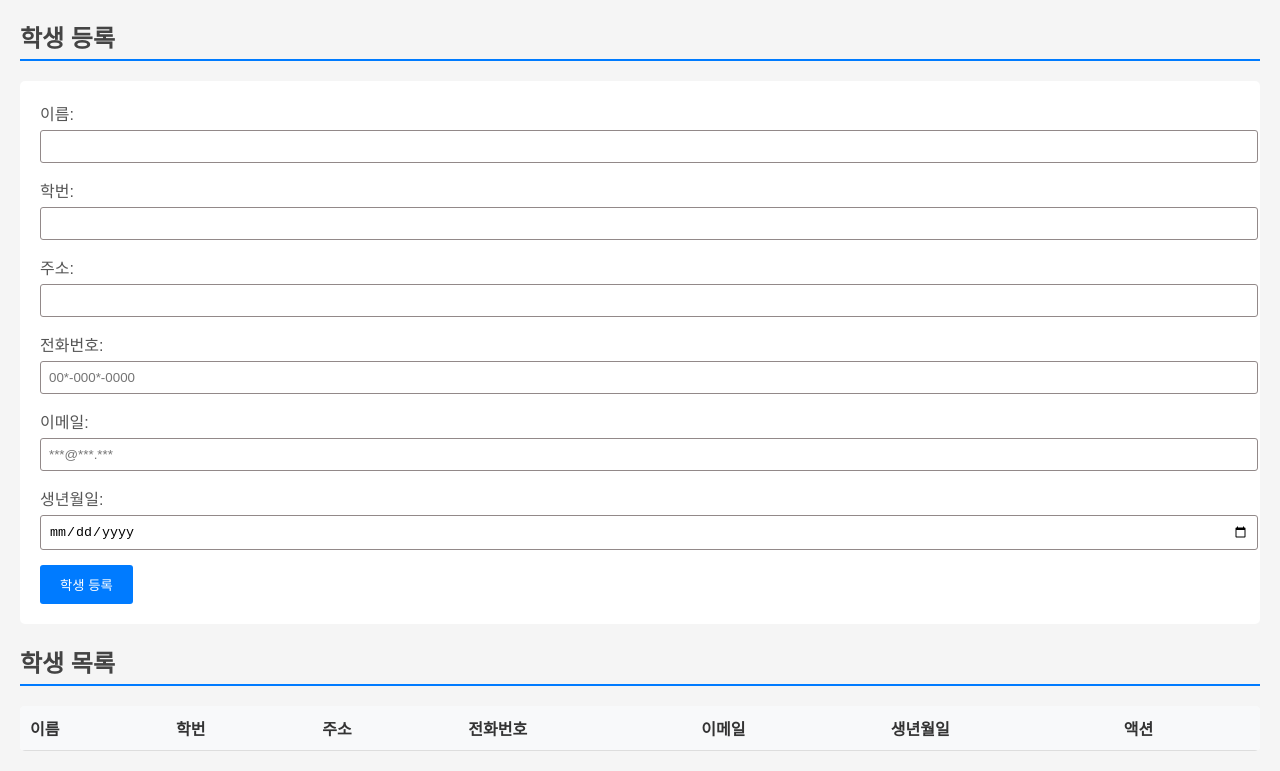
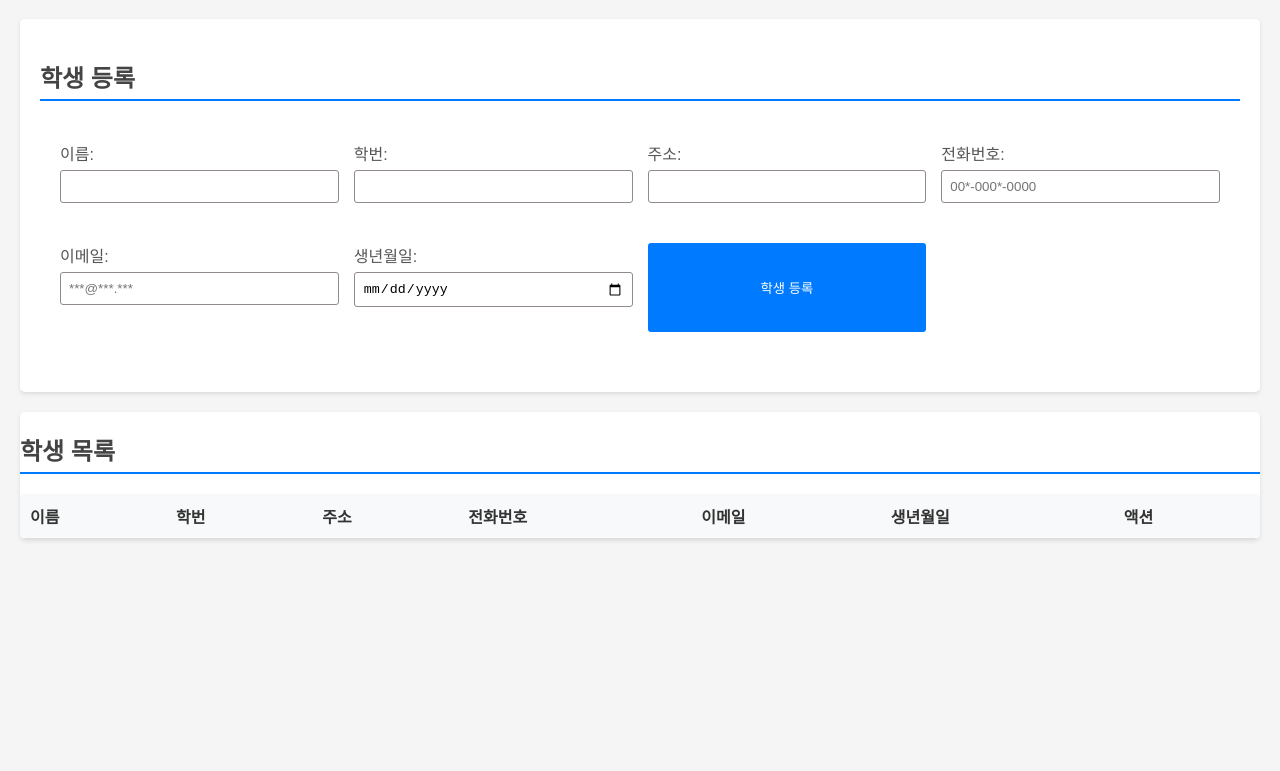
Before and after one commit to J-millar99/SK_Rookies_Frontend, a plain HTML site: page 0student_book_client/student/student-client-step03.html in a window 1280 px wide. Shown: the part 90-861 px from the top of the page. After the commit the page ends 800 px from the top, so only its background shows below. Drawn offline with Linux system fonts and the light colour scheme.

Commit message:
css update

```diff
--- a/0student_book_client/student/css/form.css
+++ b/0student_book_client/student/css/form.css
@@ -1,83 +1,188 @@
+/* body 태그에 전체 페이지의 기본 스타일을 설정합니다 */
 body {
-  font-family: Arial, sans-serif; /* 글꼴을 Arial로 설정, Arial이 없으면 기본 sans-serif 글꼴 사용 */
-  margin: 0; /* 브라우저 기본 여백(margin) 제거 */
-  padding: 20px; /* 페이지 전체에 20픽셀의 안쪽 여백(padding) 추가 */
-  background-color: #f5f5f5; /* 배경색을 연한 회색으로 설정 */
+  font-family: Arial, sans-serif;
+  /* 글꼴을 Arial로 설정, Arial이 없으면 기본 sans-serif 글꼴 사용 */
+  margin: 0;
+  /* 브라우저 기본 여백(margin) 제거 */
+  padding: 20px;
+  /* 페이지 전체에 20픽셀의 안쪽 여백(padding) 추가 */
+  background-color: #f5f5f5;
+  /* 배경색을 연한 회색으로 설정 */
 }
+
 /* 메인 제목(h1)의 스타일을 설정합니다 */
 h1 {
-  color: #333; /* 텍스트 색상을 진한 회색으로 설정 */
-  text-align: center; /* 텍스트를 중앙 정렬 */
+  color: #333;
+  /* 텍스트 색상을 진한 회색으로 설정 */
+  text-align: center;
+  /* 텍스트를 중앙 정렬 */
 }
 
 /* 부제목(h2)의 스타일을 설정합니다 */
 h2 {
-  color: #444; /* 텍스트 색상을 중간 회색으로 설정 */
-  border-bottom: 2px solid #007bff; /* 제목 아래에 2픽셀 두께의 파란색 밑줄 추가 */
-  padding-bottom: 5px; /* 밑줄과 텍스트 사이에 5픽셀 간격 추가 */
+  color: #444;
+  /* 텍스트 색상을 중간 회색으로 설정 */
+  border-bottom: 2px solid #007bff;
+  /* 제목 아래에 2픽셀 두께의 파란색 밑줄 추가 */
+  padding-bottom: 5px;
+  /* 밑줄과 텍스트 사이에 5픽셀 간격 추가 */
 }
+
 /* 폼(form) 요소의 스타일을 설정합니다 */
 form {
-  background-color: white; /* 폼 배경색을 흰색으로 설정 */
-  padding: 20px; /* 폼 안쪽에 20픽셀의 여백 추가 */
-  border-radius: 5px; /* 폼 모서리를 5픽셀만큼 둥글게 만듦 */
-  margin-bottom: 20px; /* 폼 아래에 20픽셀의 외부 여백 추가 */
+  background-color: white;
+  /* 폼 배경색을 흰색으로 설정 */
+  padding: 20px;
+  /* 폼 안쪽에 20픽셀의 여백 추가 */
+  border-radius: 5px;
+  /* 폼 모서리를 5픽셀만큼 둥글게 만듦 */
+  margin-bottom: 20px;
+  /* 폼 아래에 20픽셀의 외부 여백 추가 */
 }
+
 /* 라벨(label) 요소의 스타일을 설정합니다 */
 label {
-  display: block; /* 라벨을 블록 요소로 표시(새 줄에서 시작) */
-  margin-bottom: 5px; /* 라벨 아래에 5픽셀의 외부 여백 추가 */
-  color: #555; /* 텍스트 색상을 중간 회색으로 설정 */
+  display: block;
+  /* 라벨을 블록 요소로 표시(새 줄에서 시작) */
+  margin-bottom: 5px;
+  /* 라벨 아래에 5픽셀의 외부 여백 추가 */
+  color: #555;
+  /* 텍스트 색상을 중간 회색으로 설정 */
 }
 
 /* 입력 필드(input)의 스타일을 설정합니다 */
 input {
-  width: 100%; /* 입력 필드의 너비를 부모 요소의 100%로 설정 */
-  padding: 8px; /* 입력 필드 안쪽에 8픽셀의 여백 추가 */
-  margin-bottom: 15px; /* 입력 필드 아래에 15픽셀의 외부 여백 추가 */
-  border: 1px solid #928989; /* 1픽셀 두께의 중간 회색 테두리 추가 */
-  border-radius: 3px; /* 입력 필드 모서리를 3픽셀만큼 둥글게 만듦 */
+  width: 100%;
+  /* 입력 필드의 너비를 부모 요소의 100%로 설정 */
+  padding: 8px;
+  /* 입력 필드 안쪽에 8픽셀의 여백 추가 */
+  margin-bottom: 15px;
+  /* 입력 필드 아래에 15픽셀의 외부 여백 추가 */
+  border: 1px solid #928989;
+  /* 1픽셀 두께의 중간 회색 테두리 추가 */
+  border-radius: 3px;
+  /* 입력 필드 모서리를 3픽셀만큼 둥글게 만듦 */
 }
 
 /* 버튼(button) 요소의 기본 스타일을 설정합니다 */
 button {
-  background-color: #007bff; /* 버튼 배경색을 파란색으로 설정 */
-  color: white; /* 버튼 텍스트 색상을 흰색으로 설정 */
-  padding: 10px 20px; /* 버튼 안쪽 여백: 위아래 10px, 좌우 20px */
-  border: none; /* 버튼의 기본 테두리 제거 */
-  border-radius: 3px; /* 버튼 모서리를 3픽셀만큼 둥글게 만듦 */
-  cursor: pointer; /* 마우스 커서를 손가락 모양으로 변경 */
+  background-color: #007bff;
+  /* 버튼 배경색을 파란색으로 설정 */
+  color: white;
+  /* 버튼 텍스트 색상을 흰색으로 설정 */
+  padding: 10px 20px;
+  /* 버튼 안쪽 여백: 위아래 10px, 좌우 20px */
+  border: none;
+  /* 버튼의 기본 테두리 제거 */
+  border-radius: 3px;
+  /* 버튼 모서리를 3픽셀만큼 둥글게 만듦 */
+  cursor: pointer;
+  /* 마우스 커서를 손가락 모양으로 변경 */
 }
 
 /* 버튼에 마우스를 올렸을 때(:hover)의 스타일을 설정합니다 pseudo class selector */
 button:hover {
-  background-color: #0056b3; /* 배경색을 더 진한 파란색으로 변경 */
+  background-color: #0056b3;
+  /* 배경색을 더 진한 파란색으로 변경 */
 }
 
 /* 테이블(table) 요소의 스타일을 설정합니다 */
 table {
-  width: 100%; /* 테이블의 너비를 부모 요소의 100%로 설정 */
-  border-collapse: collapse; /* 테이블 셀 간의 경계선을 하나로 병합 */
-  background-color: white; /* 테이블 배경색을 흰색으로 설정 */
-  border-radius: 5px; /* 테이블 모서리를 5픽셀만큼 둥글게 만듦 */
-  overflow: hidden; /* 테이블 내용이 경계를 넘어갈 때 숨김 */
+  width: 100%;
+  /* 테이블의 너비를 부모 요소의 100%로 설정 */
+  border-collapse: collapse;
+  /* 테이블 셀 간의 경계선을 하나로 병합 */
+  background-color: white;
+  /* 테이블 배경색을 흰색으로 설정 */
+  border-radius: 5px;
+  /* 테이블 모서리를 5픽셀만큼 둥글게 만듦 */
+  overflow: hidden;
+  /* 테이블 내용이 경계를 넘어갈 때 숨김 */
 }
 
 /* 테이블 헤더(th)와 데이터 셀(td)의 공통 스타일을 설정합니다 */
 th,
 td {
-  padding: 10px; /* 셀 내부에 10픽셀의 여백 추가 */
-  text-align: left; /* 셀 내용을 왼쪽으로 정렬 */
-  border-bottom: 1px solid #ddd; /* 셀 아래에 1픽셀 두께의 연한 회색 테두리 추가 */
+  padding: 10px;
+  /* 셀 내부에 10픽셀의 여백 추가 */
+  text-align: left;
+  /* 셀 내용을 왼쪽으로 정렬 */
+  border-bottom: 1px solid #ddd;
+  /* 셀 아래에 1픽셀 두께의 연한 회색 테두리 추가 */
 }
 
 /* 테이블 헤더(th)의 추가 스타일을 설정합니다 */
 th {
-  background-color: #f8f9fa; /* 헤더 배경색을 매우 연한 회색으로 설정 */
-  color: #333; /* 헤더 텍스트 색상을 진한 회색으로 설정 */
+  background-color: #f8f9fa;
+  /* 헤더 배경색을 매우 연한 회색으로 설정 */
+  color: #333;
+  /* 헤더 텍스트 색상을 진한 회색으로 설정 */
 }
 
 /* 테이블 행(tr)에 마우스를 올렸을 때(:hover)의 스타일을 설정합니다 */
 tr:hover {
-  background-color: #f5f5f5; /* 행의 배경색을 연한 회색으로 변경 */
+  background-color: #f5f5f5;
+  /* 행의 배경색을 연한 회색으로 변경 */
 }
+
+/* 폼을 감싸는 컨테이너의 스타일을 설정합니다 */
+.form-container {
+  background-color: white;
+  /* 컨테이너 배경색을 흰색으로 설정 */
+  padding: 20px;
+  /* 컨테이너 안쪽에 20픽셀의 여백 추가 */
+  border-radius: 5px;
+  /* 컨테이너 모서리를 5픽셀만큼 둥글게 만듦 */
+  margin-bottom: 20px;
+  /* 컨테이너 아래에 20픽셀의 여백 추가 */
+  box-shadow: 0 2px 4px rgba(0, 0, 0, 0.1);
+  /* 미묘한 그림자 효과 추가 */
+}
+
+/* 폼 필드들을 그리드 레이아웃으로 배치하는 스타일입니다 */
+.form-grid {
+  display: grid;
+  /* CSS Grid 레이아웃 사용 */
+  grid-template-columns: repeat(auto-fit, minmax(250px, 1fr));
+  /* 반응형 그리드: 최소 250px, 자동 조정 */
+  gap: 15px;
+  /* 그리드 항목 간 15픽셀 간격 설정 (수정됨: 원래 15px) */
+}
+
+/* 각 폼 그룹의 스타일을 설정합니다 */
+.form-group {
+  display: flex;
+  /* Flexbox 레이아웃 사용 */
+  flex-direction: column;
+  /* 자식 요소들을 세로로 배치 */
+  margin-bottom: 15px;
+  /* 각 form-group 아래에 15픽셀 여백 추가*/
+}
+
+/* 폼 그룹 내의 라벨 스타일을 설정합니다 */
+.form-group label {
+  margin-bottom: 5px;
+  /* 라벨 아래에 5픽셀의 여백 추가 */
+  font-weight: 500;
+  /* 라벨 텍스트를 조금 더 굵게 표시*/
+}
+
+/* 폼 그룹 내의 입력 필드 스타일을 설정합니다 */
+.form-group input {
+  margin-bottom: 10px;
+  /* 입력 필드 아래에 10픽셀 여백 */
+  box-sizing: border-box;
+  /* 패딩과 테두리를 width에 포함 */
+}
+
+/* 테이블을 감싸는 컨테이너의 스타일을 설정합니다 */
+.table-container {
+  background-color: white;
+  /* 컨테이너 배경색을 흰색으로 설정 */
+  border-radius: 5px;
+  /* 컨테이너 모서리를 5픽셀만큼 둥글게 만듦 */
+  box-shadow: 0 2px 4px rgba(0, 0, 0, 0.1);
+  /* 미묘한 그림자 효과 추가 */
+  overflow: hidden;
+  /* 컨테이너 내용이 경계를 넘어갈 때 숨김 */
+}
--- a/0student_book_client/student/student-client-step03.html
+++ b/0student_book_client/student/student-client-step03.html
@@ -3,25 +3,32 @@
   <head>
     <meta charset="UTF-8" />
     <meta name="viewport" content="width=device-width, initial-scale=1.0" />
+    <link rel="stylesheet" type="text/css" href="css/form.css" />
     <title>학생 관리 시스템</title>
-    <link rel="stylesheet" tpye="text/css" href="css/form.css">
   </head>
   <body>
-
     <h1>학생 관리 시스템</h1>
 
-    <div>
+    <div class="form-container">
       <h2>학생 등록</h2>
-      <form>
+      <form id="studentForm">
+        <div class="form-grid">
+          <div class="form-group">
             <label for="name">이름:</label>
             <input type="text" name="name" id="name" />
+          </div>
 
+          <div class="form-group">
             <label for="studentNumber">학번:</label>
             <input type="text" name="studentNumber" id="studentNumber" />
+          </div>
 
+          <div class="form-group">
             <label for="address">주소:</label>
             <input type="text" name="address" id="address" />
+          </div>
 
+          <div class="form-group">
             <label for="phoneNumber">전화번호:</label>
             <input
               type="text"
@@ -30,18 +37,29 @@
               placeholder="00*-000*-0000"
               pattern="[0-9]{2,3}-[0-9]{3,4}-[0-9]{4}"
             />
+          </div>
 
+          <div class="form-group">
             <label for="email">이메일:</label>
-        <input type="email" name="email" id="email" placeholder="***@***.***" />
+            <input
+              type="email"
+              name="email"
+              id="email"
+              placeholder="***@***.***"
+            />
+          </div>
 
+          <div class="form-group">
             <label for="dateOfBirth">생년월일:</label>
             <input type="date" name="dateOfBirth" id="dateOfBirth" />
+          </div>
 
           <button type="submit">학생 등록</button>
+        </div>
       </form>
     </div>
 
-    <div>
+    <div class="table-container">
       <h2>학생 목록</h2>
       <table>
         <thead>
```
Lines whose indentation alone changed are shown as unchanged.
